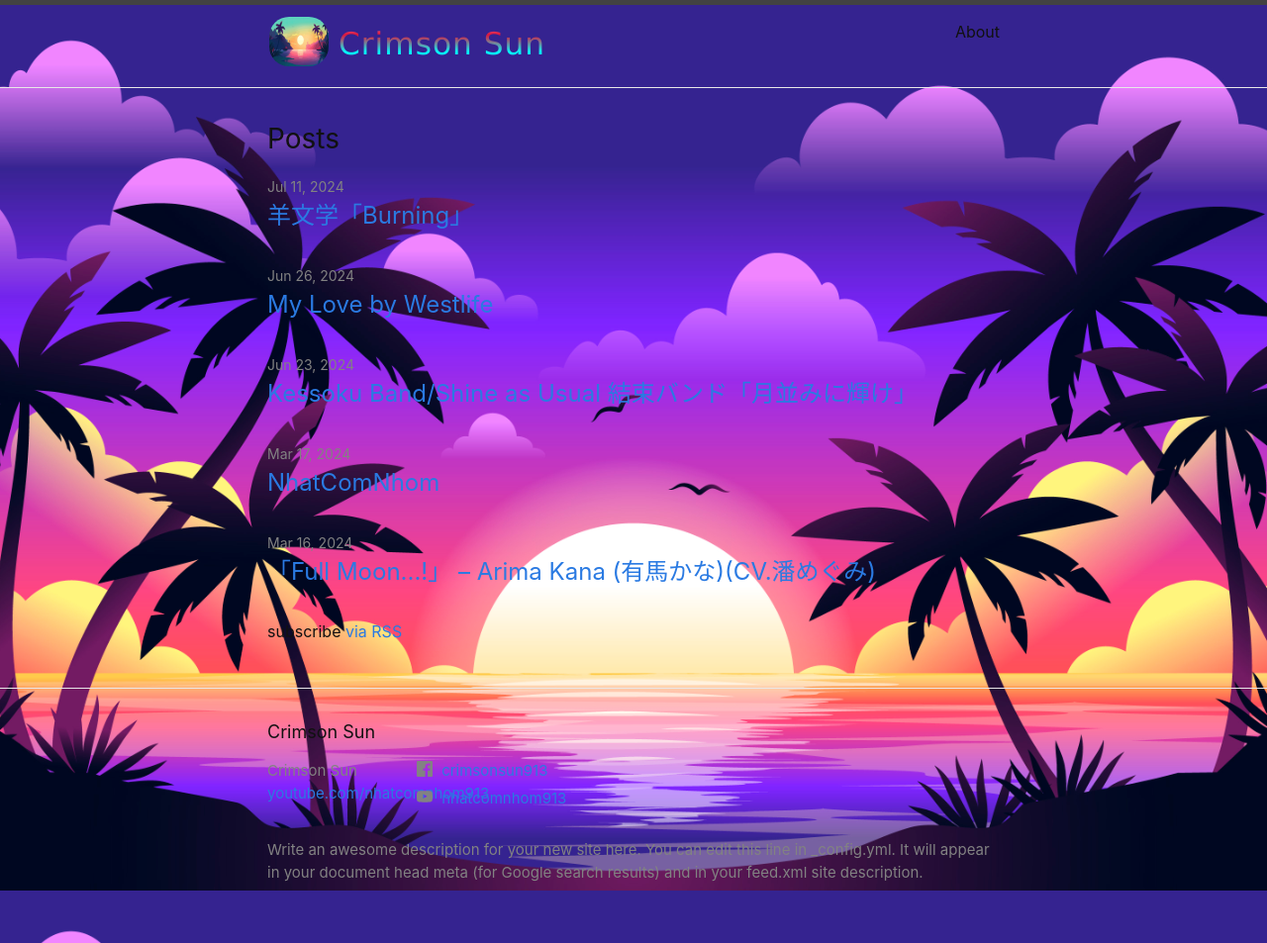
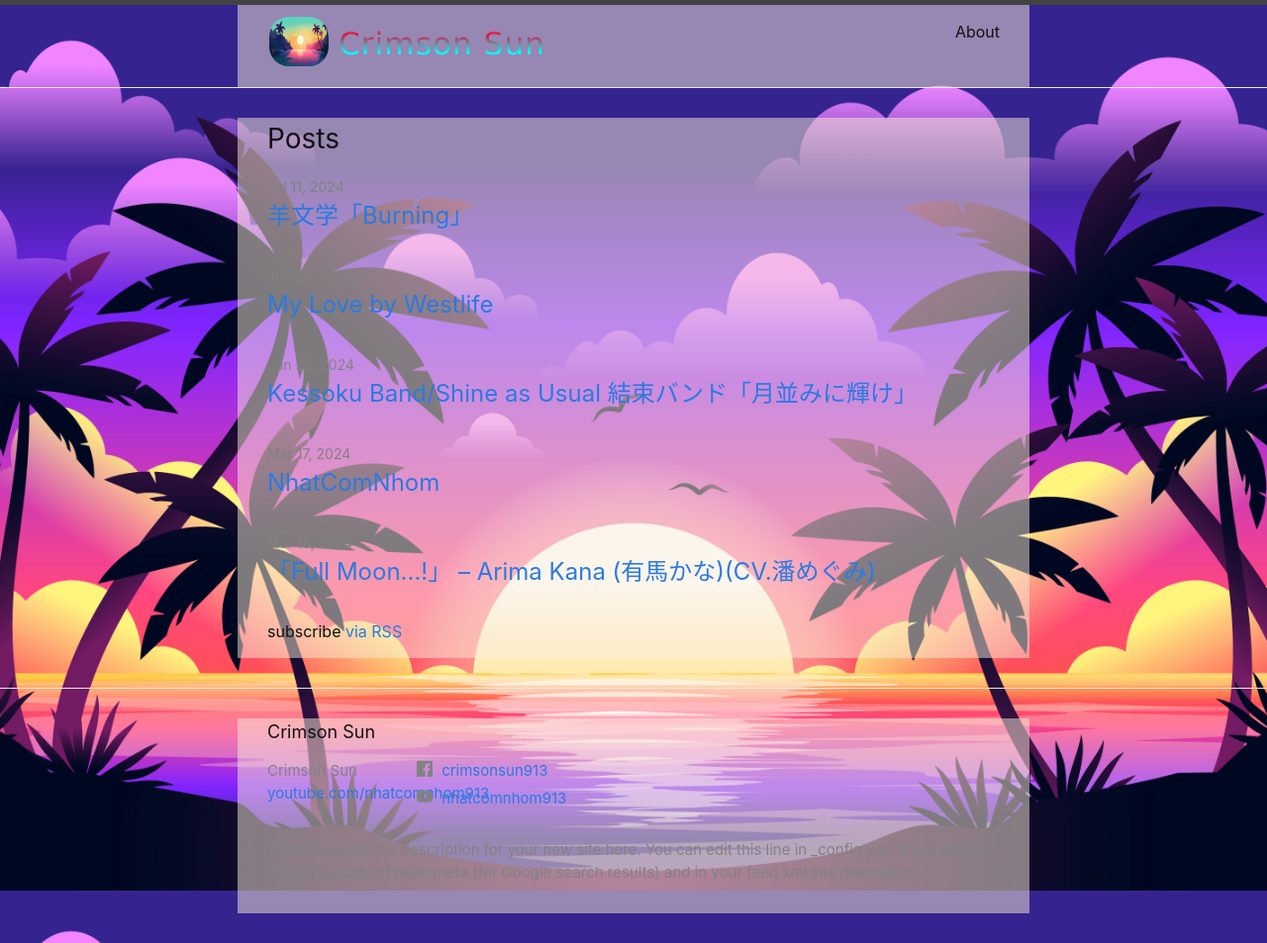
Before and after one commit to CrimsonSunTonic/CrimsonSunTonic.github.io, a Jekyll site: the page built from index.markdown, in a window 1280 px wide. Shown: the whole page at 99% size. Built offline with Jekyll 4.4.1, drawn with Linux system fonts in a browser that asks for light colours.

Commit message:
add wrapper backgound

```diff
--- a/assets/style.css
+++ b/assets/style.css
@@ -25,3 +25,7 @@ body {
     background-size: cover; /* Cover the entire background */
     background-attachment: fixed; /* Make the background fixed */
 }
+
+.wrapper {
+    background-color: rgba(250, 235, 215, 0.5); /* antiquewhite with 50% transparency */
+}
```
